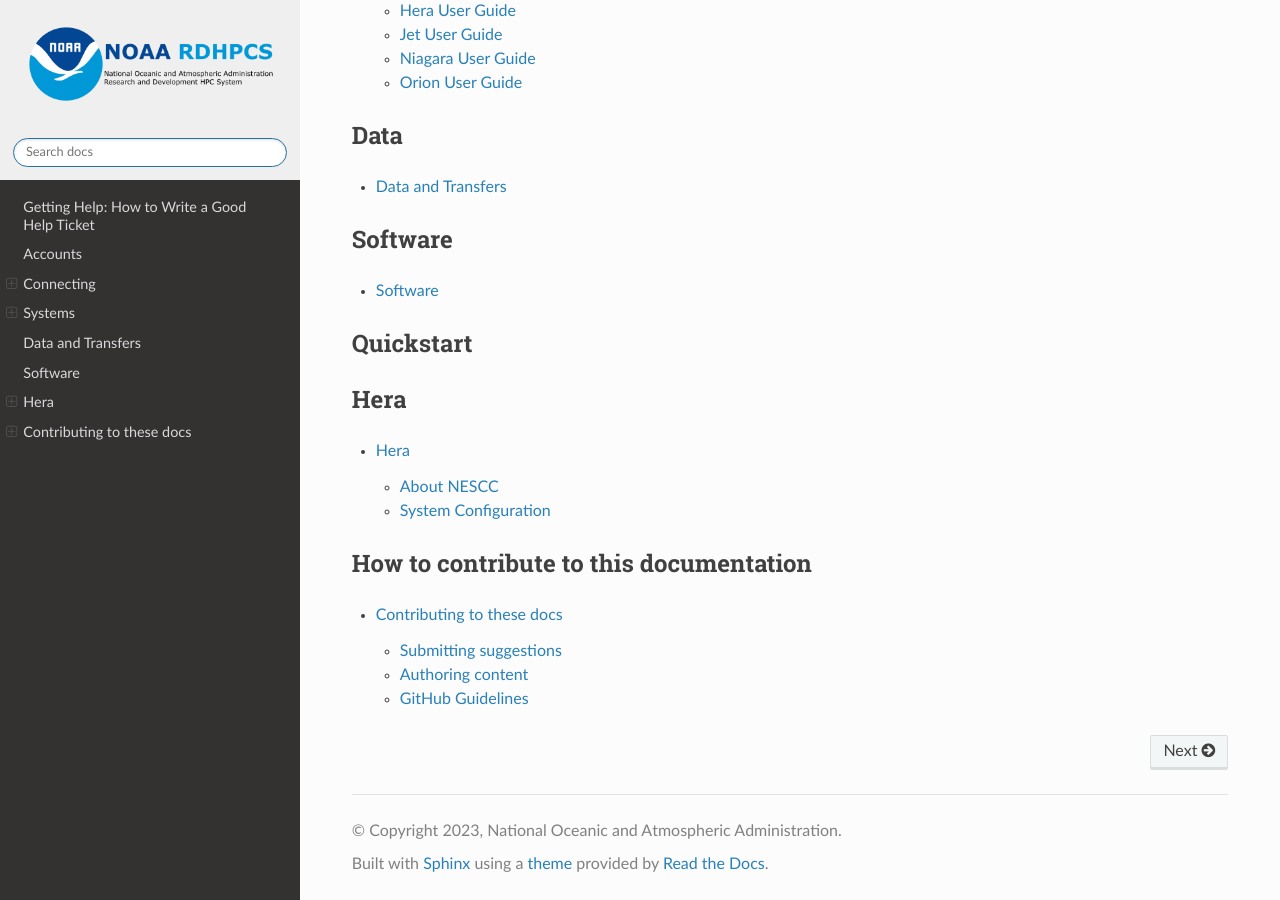
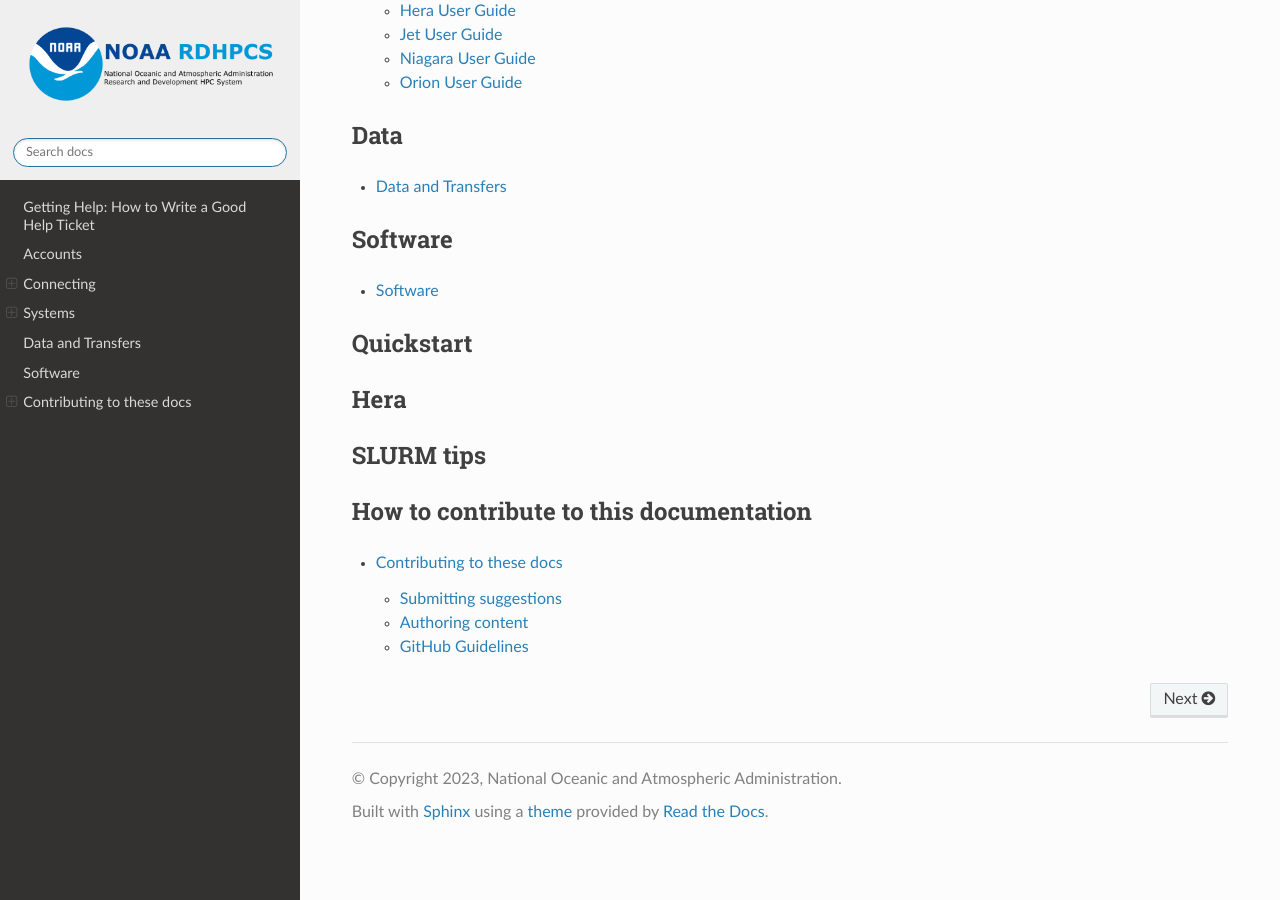
Before and after one commit to NOAA-RDHPCS/noaa-rdhpcs.github.io, a Sphinx documentation site: the page built from source/index.rst, in a window 1280 px wide and 900 px high, scrolled down 966 px. Built offline with Sphinx 7.4.7 and the Read the Docs theme 2.0.0, drawn with Linux system fonts in a browser that asks for light colours; pages that are not in the unit, such as notebooks, are missing from menus.

Commit message:
addSlurm

```diff
--- a/source/index.rst
+++ b/source/index.rst
@@ -67,7 +67,12 @@ Hera
 .. toctree::
    :maxdepth: 2
 
-   Hera/index
+SLURM tips
+----
+.. toctree::
+   :maxdepth: 2
+
+
 
 How to contribute to this documentation
 ---------------------------------------
```
